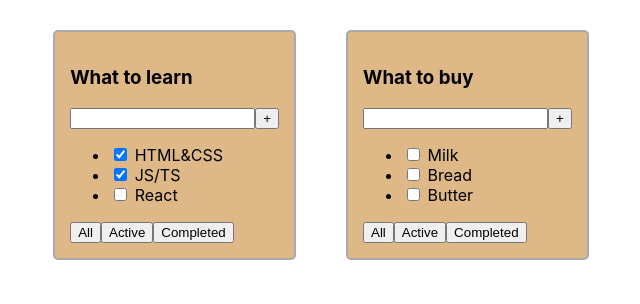
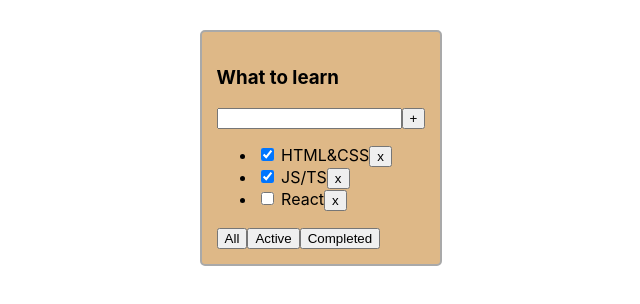
Before and after one commit to Voris03/ToDo-List, a React (Create React App) app: page / in a window 1280 px wide. Shown: the top 304 px of the page, without its empty margins (294-934 px from the left). Built offline with nearby package versions, Linux system fonts and the light colour scheme.

Commit message:
add: delete button

```diff
--- a/src/App.tsx
+++ b/src/App.tsx
@@ -1,4 +1,4 @@
-import React from 'react';
+import React, { useState } from 'react';
 import './App.css';
 import { TodoList } from './ToDoList/Todolist';
 
@@ -17,25 +17,25 @@
 function App() {
     // BLL
 
-    const todolistTitle_1 = "What to learn"
-    const todolistTitle_2 = "What to buy"
+    const todolistTitle = "What to learn"
 
-    const tasks_1: TaskType[] = [
+    const [tasks, setTasks]  = useState<TaskType []>([  //initial state
         {id: 1,title: "HTML&CSS",isDone: true},
         {id: 2,title: "JS/TS",isDone: true},
         {id: 3,title: "React",isDone: false}
-    ]
-    const tasks_2: TaskType[] = [
-        {id: 1,title: "Milk",isDone: false},
-        {id: 2,title: "Bread",isDone: false},
-        {id: 3,title: "Butter",isDone: false}
-    ]
+    ])
+
+    const removeTask = (taskId: number) => {
+        // 1
+        const nextState: TaskType[] = tasks.filter(task => task.id !== taskId)
+        // 2
+        setTasks(nextState)
+    }
 
     // GUI
     return (
         <div className="App">
-            <TodoList title={todolistTitle_1} tasks={tasks_1}/>
-            <TodoList title={todolistTitle_2} tasks={tasks_2}/>
+            <TodoList title={todolistTitle} tasks={tasks} removeTask={removeTask}/>
         </div>
     );
 }
--- a/src/ToDoList/Todolist.tsx
+++ b/src/ToDoList/Todolist.tsx
@@ -5,6 +5,7 @@
 type TodolistPropsType = {
   title: string;
   tasks: TaskType[];
+  removeTask: (taskId: number) => void
 };
 
 export const TodoList = (props: TodolistPropsType) => {
@@ -16,6 +17,7 @@
             <li>
               <input type="checkbox" checked={task.isDone} />{" "}
               <span>{task.title}</span>
+              <button onClick={()=>props.removeTask(task.id)}>x</button>
             </li>
           );
         })}
```
